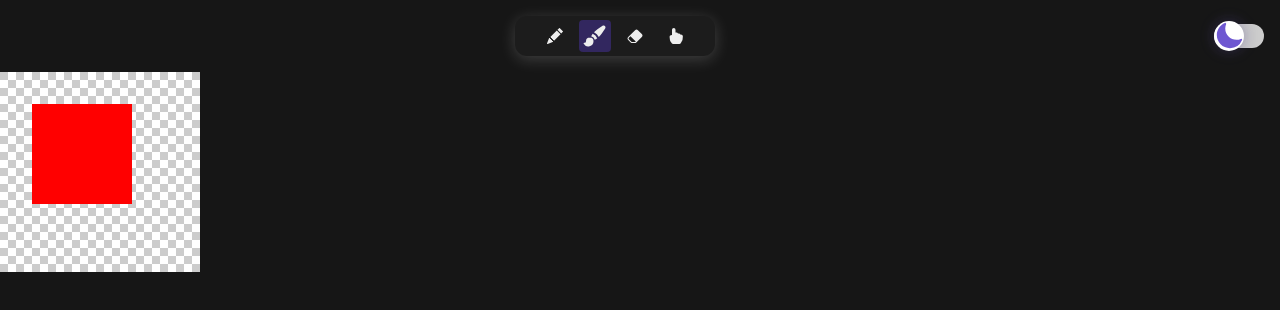
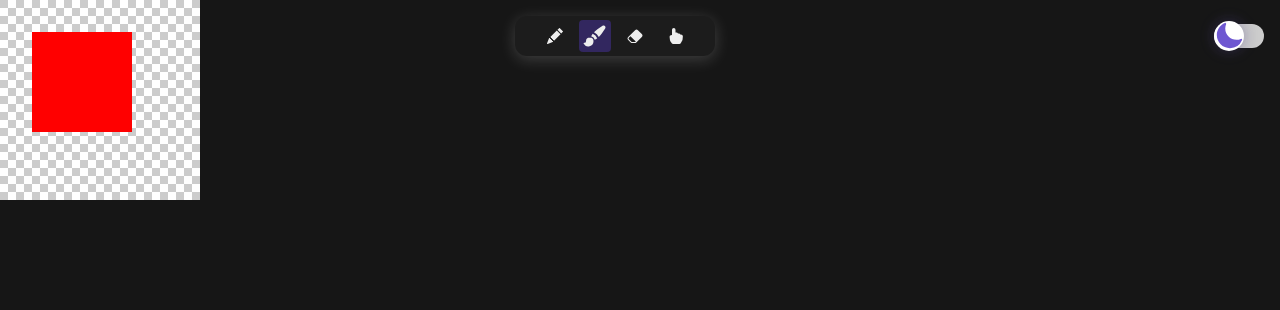
Before and after one commit to dhrleandro/lixlr, a React (Create React App) app: page / in a window 1280 px wide. Shown: the top 310 px of the page. Built offline with nearby package versions, Linux system fonts and the light colour scheme.

Commit message:
toolbar and canvas ui css adjusts

```diff
--- a/src/styles/Editor.module.css
+++ b/src/styles/Editor.module.css
@@ -1,19 +1,25 @@
 .editor {
+  position: relative;
   width: 100%;
   height: 100%;
   overflow: hidden;
 }
 
 .appbar {
+  position: absolute;
   display: flex;
   flex-direction: row;
   justify-content: space-between;
   align-items: center;
   width: 100%;
   padding: 16px;
+  z-index: 99;
 }
 
 .pixeleditor {
+  position: absolute;
+  top: 0;
+  left: 0;
   width: 100%;
   height: 100%;
   overflow: hidden;
```
Lines whose indentation alone changed are shown as unchanged.
